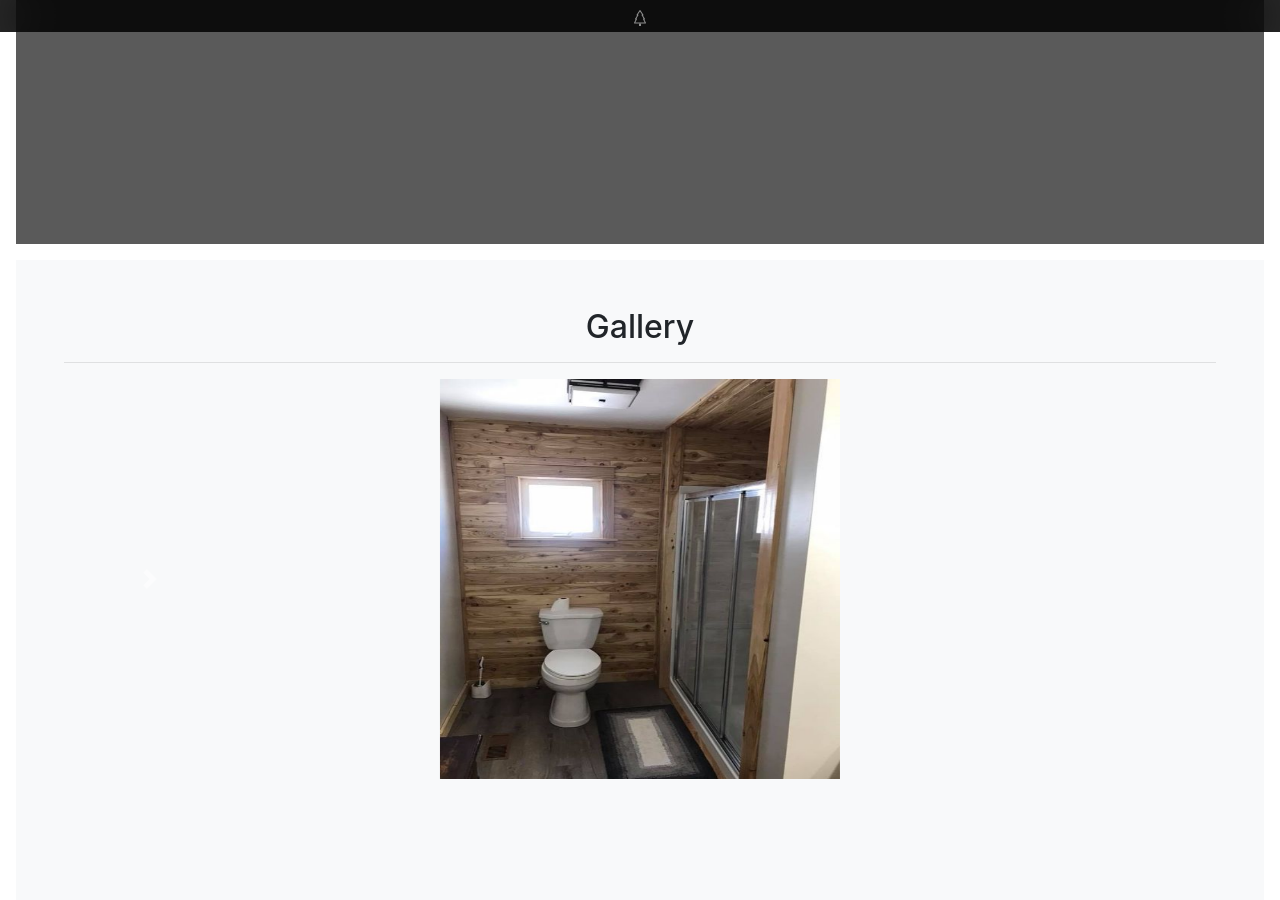
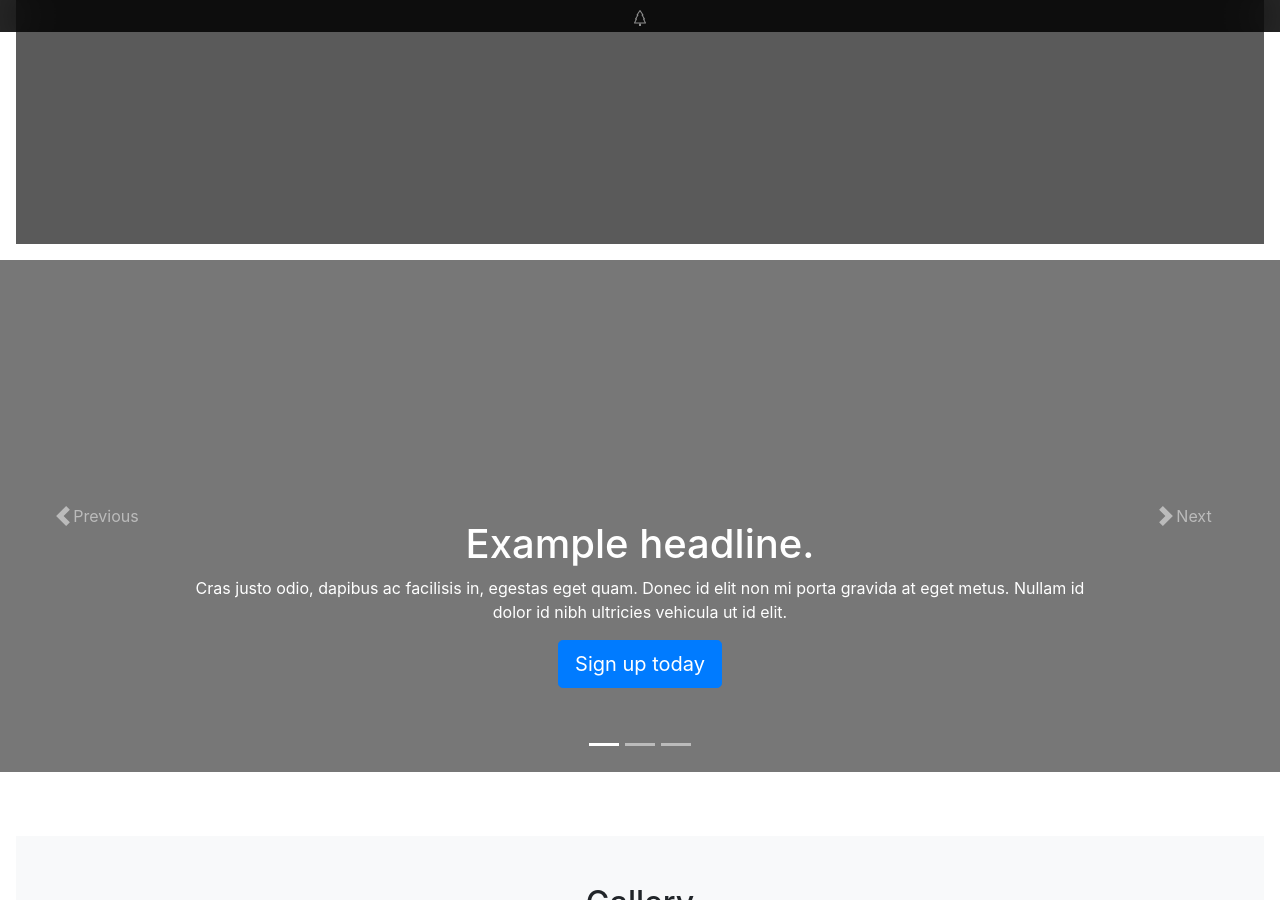
Before and after one commit to DBCarpentry/DBCarpentry.github.io, a Jekyll site: the page built from index.html, in a window 1280 px wide and 900 px high, scrolled down 1620 px. Built offline with Jekyll 4.4.1, drawn with Linux system fonts in a browser that asks for light colours.

Commit message:
carousel

```diff
--- a/_layouts/default.html
+++ b/_layouts/default.html
@@ -8,6 +8,7 @@
     <!-- STYLING CREDIT TO Mark Otto, Jacob Thornton, and Bootstrap contributors-->
     <meta name="generator" content="Jekyll v4.1.1">
     <title>Dan Barrett Carpentry</title>
+    <link rel="canonical" href="https://getbootstrap.com/docs/5.0/examples/carousel/">
     <link rel="canonical" href="https://getbootstrap.com/docs/4.5/examples/cover/">
     <!--favicon-->
     <link rel="icon" href="assets/img/tree.svg">
--- /dev/null
+++ b/assets/css/carousel.css
@@ -0,0 +1,25 @@
+
+/* CUSTOMIZE THE CAROUSEL
+-------------------------------------------------- */
+
+/* Carousel base class */
+.carousel {
+  margin-bottom: 4rem;
+}
+/* Since positioning the image, we need to help out the caption */
+.carousel-caption {
+  bottom: 3rem;
+  z-index: 10;
+}
+
+/* Declare heights because of positioning of img element */
+.carousel-item {
+  height: 32rem;
+}
+.carousel-item > img {
+  position: absolute;
+  top: 0;
+  left: 0;
+  min-width: 100%;
+  height: 32rem;
+}
--- /dev/null
+++ b/assets/css/product.css
@@ -0,0 +1,34 @@
+.container {
+  max-width: 960px;
+}
+
+/*
+ * Custom translucent site header
+ */
+
+.site-header {
+  background-color: rgba(0, 0, 0, .85);
+  -webkit-backdrop-filter: saturate(180%) blur(20px);
+  backdrop-filter: saturate(180%) blur(20px);
+}
+.site-header a {
+  color: #8e8e8e;
+  transition: color .15s ease-in-out;
+}
+.site-header a:hover {
+  color: #fff;
+  text-decoration: none;
+}
+
+/*
+ * Extra utilities
+ */
+
+.flex-equal > * {
+  flex: 1;
+}
+@media (min-width: 768px) {
+  .flex-md-equal > * {
+    flex: 1;
+  }
+}
--- a/index.html
+++ b/index.html
@@ -27,7 +27,8 @@ title: Index
     </style>
     <!--font-->
     <!-- Custom styles for this template -->
-    <link href="product.css" rel="stylesheet">
+    <link href="./assets/css/product.css" rel="stylesheet">
+    <link href="./assets/css/carousel.css" rel="stylesheet">
   </head>
   <header class="site-header sticky-top py-1">
     <!--nav class="container d-flex flex-column flex-md-row justify-content-between"-->
@@ -68,6 +69,59 @@ title: Index
       <p class="lead"> - Dan </p>
     </div>
   </div>
+
+  <!-- test gal -->
+  <div id="myCarousel" class="carousel slide" data-bs-ride="carousel">
+    <ol class="carousel-indicators">
+      <li data-bs-target="#myCarousel" data-bs-slide-to="0" class="active"></li>
+      <li data-bs-target="#myCarousel" data-bs-slide-to="1"></li>
+      <li data-bs-target="#myCarousel" data-bs-slide-to="2"></li>
+    </ol>
+    <div class="carousel-inner">
+      <div class="carousel-item active">
+        <svg class="bd-placeholder-img" width="100%" height="100%" xmlns="http://www.w3.org/2000/svg" aria-hidden="true" preserveAspectRatio="xMidYMid slice" focusable="false"><rect width="100%" height="100%" fill="#777"/></svg>
+
+        <div class="container">
+          <div class="carousel-caption text-start">
+            <h1>Example headline.</h1>
+            <p>Cras justo odio, dapibus ac facilisis in, egestas eget quam. Donec id elit non mi porta gravida at eget metus. Nullam id dolor id nibh ultricies vehicula ut id elit.</p>
+            <p><a class="btn btn-lg btn-primary" href="#" role="button">Sign up today</a></p>
+          </div>
+        </div>
+      </div>
+      <div class="carousel-item">
+        <svg class="bd-placeholder-img" width="100%" height="100%" xmlns="http://www.w3.org/2000/svg" aria-hidden="true" preserveAspectRatio="xMidYMid slice" focusable="false"><rect width="100%" height="100%" fill="#777"/></svg>
+
+        <div class="container">
+          <div class="carousel-caption">
+            <h1>Another example headline.</h1>
+            <p>Cras justo odio, dapibus ac facilisis in, egestas eget quam. Donec id elit non mi porta gravida at eget metus. Nullam id dolor id nibh ultricies vehicula ut id elit.</p>
+            <p><a class="btn btn-lg btn-primary" href="#" role="button">Learn more</a></p>
+          </div>
+        </div>
+      </div>
+      <div class="carousel-item">
+        <svg class="bd-placeholder-img" width="100%" height="100%" xmlns="http://www.w3.org/2000/svg" aria-hidden="true" preserveAspectRatio="xMidYMid slice" focusable="false"><rect width="100%" height="100%" fill="#777"/></svg>
+
+        <div class="container">
+          <div class="carousel-caption text-end">
+            <h1>One more for good measure.</h1>
+            <p>Cras justo odio, dapibus ac facilisis in, egestas eget quam. Donec id elit non mi porta gravida at eget metus. Nullam id dolor id nibh ultricies vehicula ut id elit.</p>
+            <p><a class="btn btn-lg btn-primary" href="#" role="button">Browse gallery</a></p>
+          </div>
+        </div>
+      </div>
+    </div>
+    <a class="carousel-control-prev" href="#myCarousel" role="button" data-bs-slide="prev">
+      <span class="carousel-control-prev-icon" aria-hidden="true"></span>
+      <span class="visually-hidden">Previous</span>
+    </a>
+    <a class="carousel-control-next" href="#myCarousel" role="button" data-bs-slide="next">
+      <span class="carousel-control-next-icon" aria-hidden="true"></span>
+      <span class="visually-hidden">Next</span>
+    </a>
+  </div>
+
 
   <!-- gallery -->
   <div class="position-relative overflow-hidden p-3 p-md-5 m-md-3 text-center bg-light"  style="height: 100vh">
```
